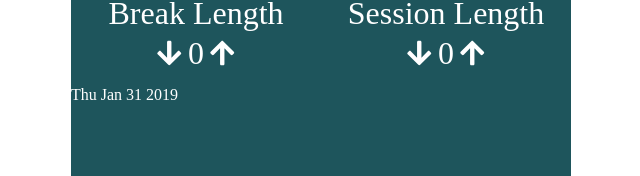
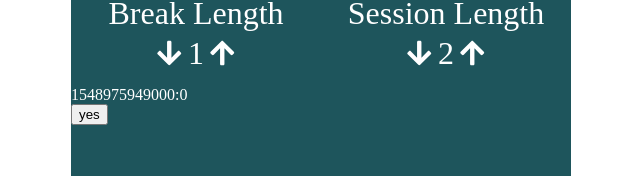
Before and after one commit to yrufai/fcc-pomodoro-clock, a React (Create React App) app: page / in a window 1280 px wide. Shown: the part 151-327 px from the top of the page, without its empty margins (319-959 px from the left). Built offline with nearby package versions, Linux system fonts and the light colour scheme.

Commit message:
countdown in progress

```diff
--- a/src/App.js
+++ b/src/App.js
@@ -11,10 +11,12 @@ class App extends Component {
     this.breakIncrement = this.breakIncrement.bind(this);
     this.sessionDecrement = this.sessionDecrement.bind(this);
     this.sessionIncrement = this.sessionIncrement.bind(this);
+    this.countDown = this.countDown.bind(this);
     this.state = {
-      breakCount: 0,
-      sessionCount: 0,
-      timer: new Date().toDateString()
+      breakCount: 1,
+      sessionCount: 2,
+      minutes: new Date().setMinutes(`${5}`),
+      seconds: 0
     };
   }
 
@@ -46,6 +48,22 @@ class App extends Component {
       return state.sessionCount++;
     });
   }
+  countDown() {
+    const deadline = new Date(`${this.state.sessionCount}:00`).getTime();
+    const x = setInterval(() => {
+      const now = new Date().getTime();
+      const remainder = deadline - now;
+      const minutes = Math.floor((remainder % (1000 * 60 * 60)) / (1000 * 60));
+      const seconds = Math.floor((remainder % (1000 * 60)) / 1000);
+      this.setState({
+        minutes: minutes,
+        seconds: seconds
+      });
+      if (remainder < 0) {
+        clearInterval(x);
+      }
+    }, 1000);
+  }
   render() {
     return (
       <div className="App">
@@ -70,7 +88,10 @@ class App extends Component {
             <FontAwesomeIcon icon={faArrowUp} size="sm" />
           </div>
         </div>
-        <Timer timer={this.state.timer} />
+        <Timer
+          count={this.countDown}
+          timer={`${this.state.minutes}:${this.state.seconds}`}
+        />
       </div>
     );
   }
--- a/src/timer.js
+++ b/src/timer.js
@@ -1,6 +1,11 @@
 import React from "react";
 
 const Timer = props => {
-  return <div>{props.timer}</div>;
+  return (
+    <div>
+      <div>{props.timer} </div>
+      <button onClick={props.count}>yes</button>
+    </div>
+  );
 };
 export default Timer;
```
